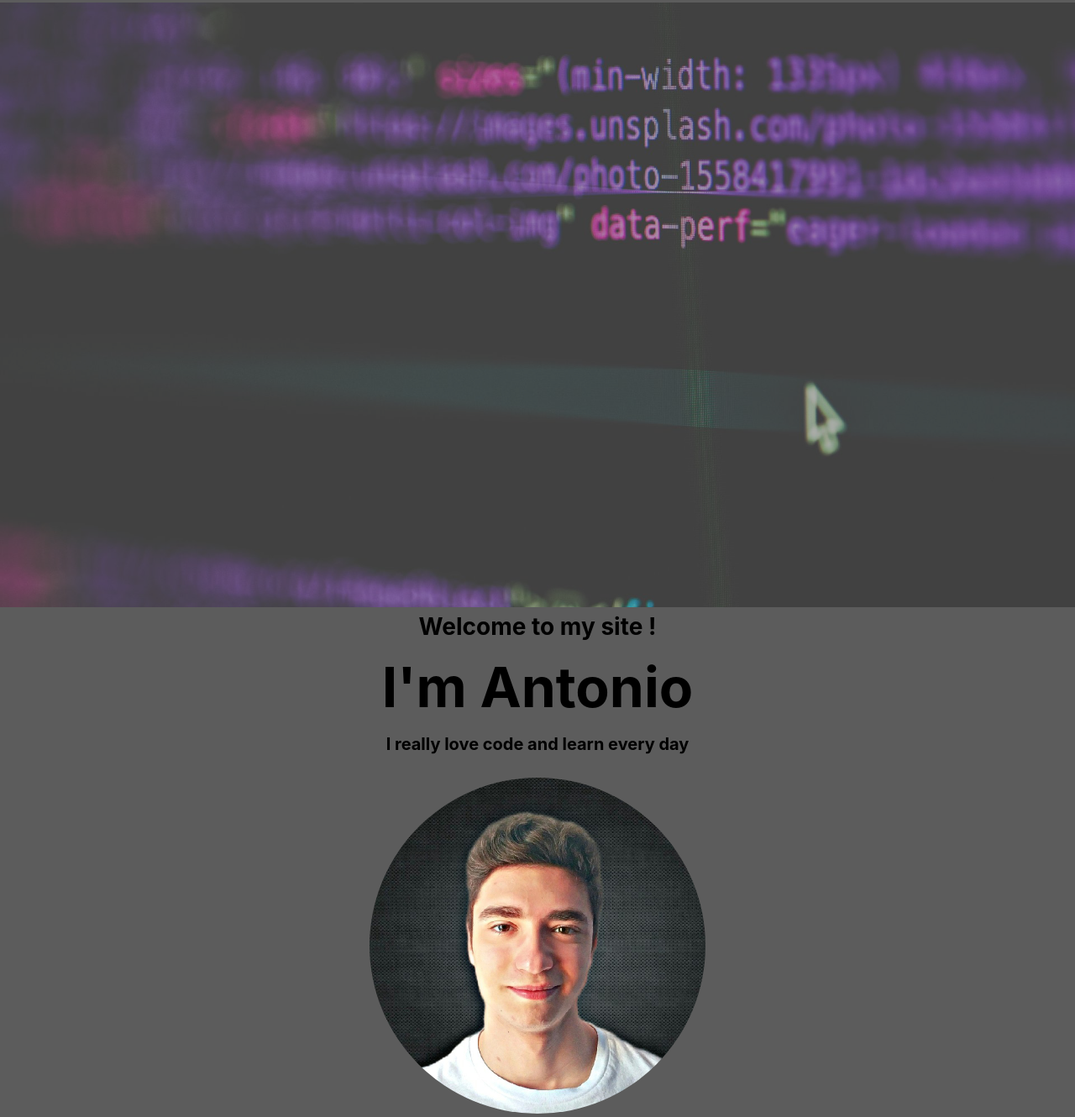
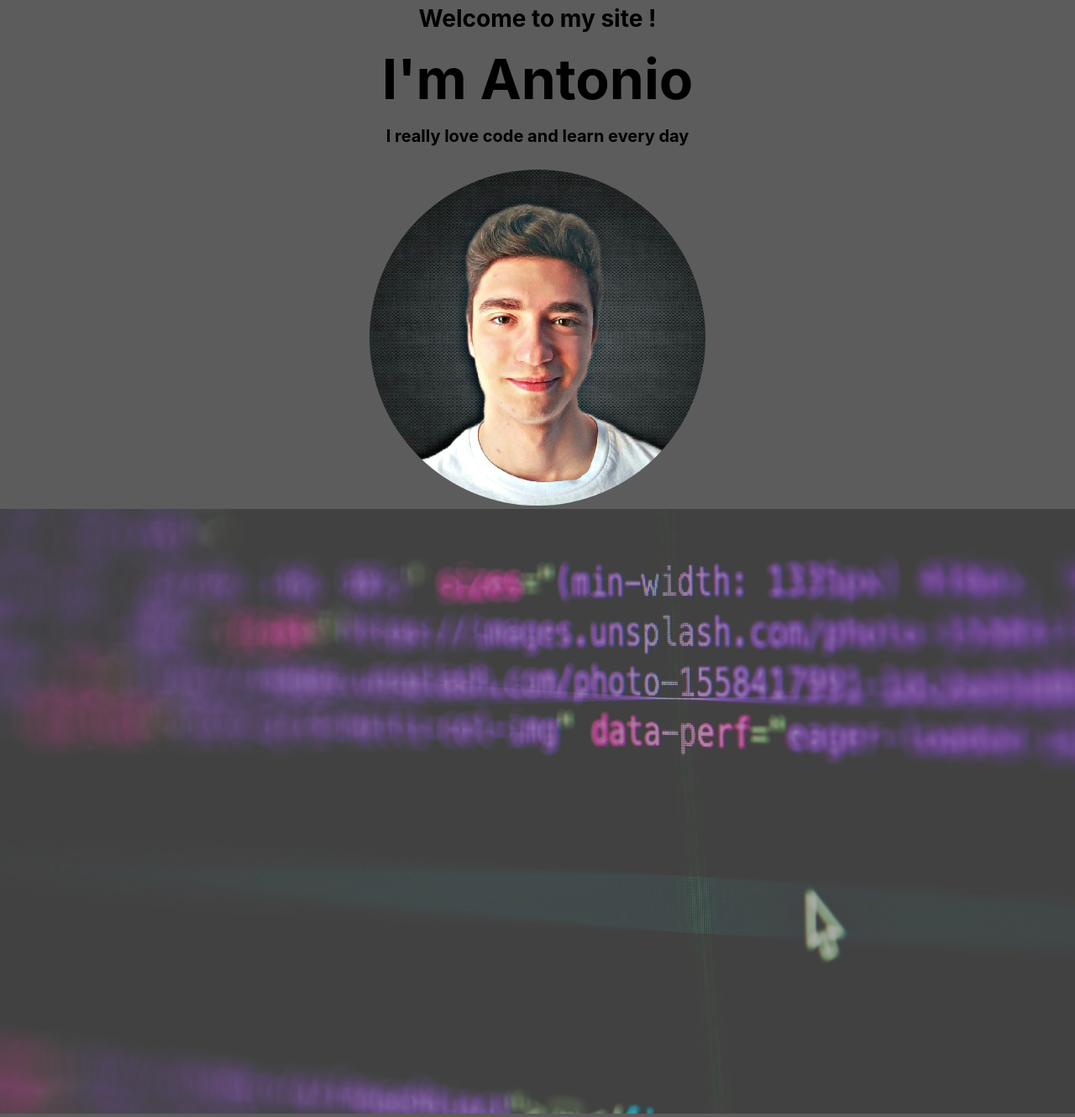
Before and after one commit to le4nnt0nn/le4nnt0nn.github.io, a plain HTML site: page index.html in a window 1280 px wide. Shown: the part 201-1531 px from the top of the page at 84% size. Drawn offline with Linux system fonts and the light colour scheme.

Commit message:
index : changes in structure

```diff
--- a/index.html
+++ b/index.html
@@ -25,17 +25,19 @@
         </div>
     </nav>
 
+    <!--Home center-->
+    <div class="center">
+        <h2>Welcome to my site !</h2>
+        <h1>I'm Antonio</h1>
+        <h3>I really love code and learn every day</h3>
+        <img id="avatar" src="./images/avatar.jpg" alt="avatarAlt" style="width: 400px; height: 400px;">
+    </div>
     <!--Home background-->
     <div class="center_background">
         <img id="background" src="./images/background.jpg" alt="backgroundAlt" sytle="width:100px, height:100px;">
-        <!--Home content-->
-        <div class="center">
-            <h2>Welcome to my site !</h2>
-            <h1>I'm Antonio</h1>
-            <h3>I really love code and learn every day</h3>
-            <img src="./images/avatar.jpg" alt="avatarAlt" style="width: 400px; height: 400px;">
-        </div>
     </div>
+
+
 
 
 
```
